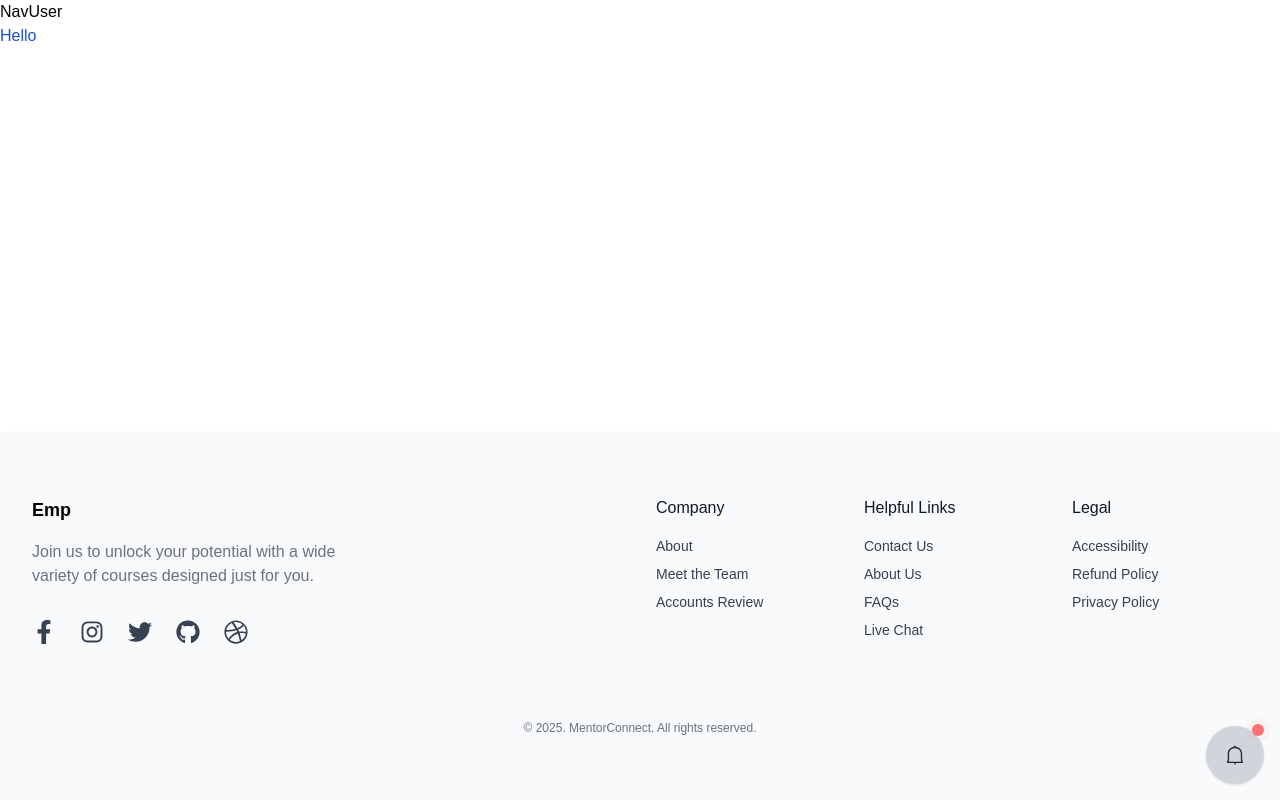
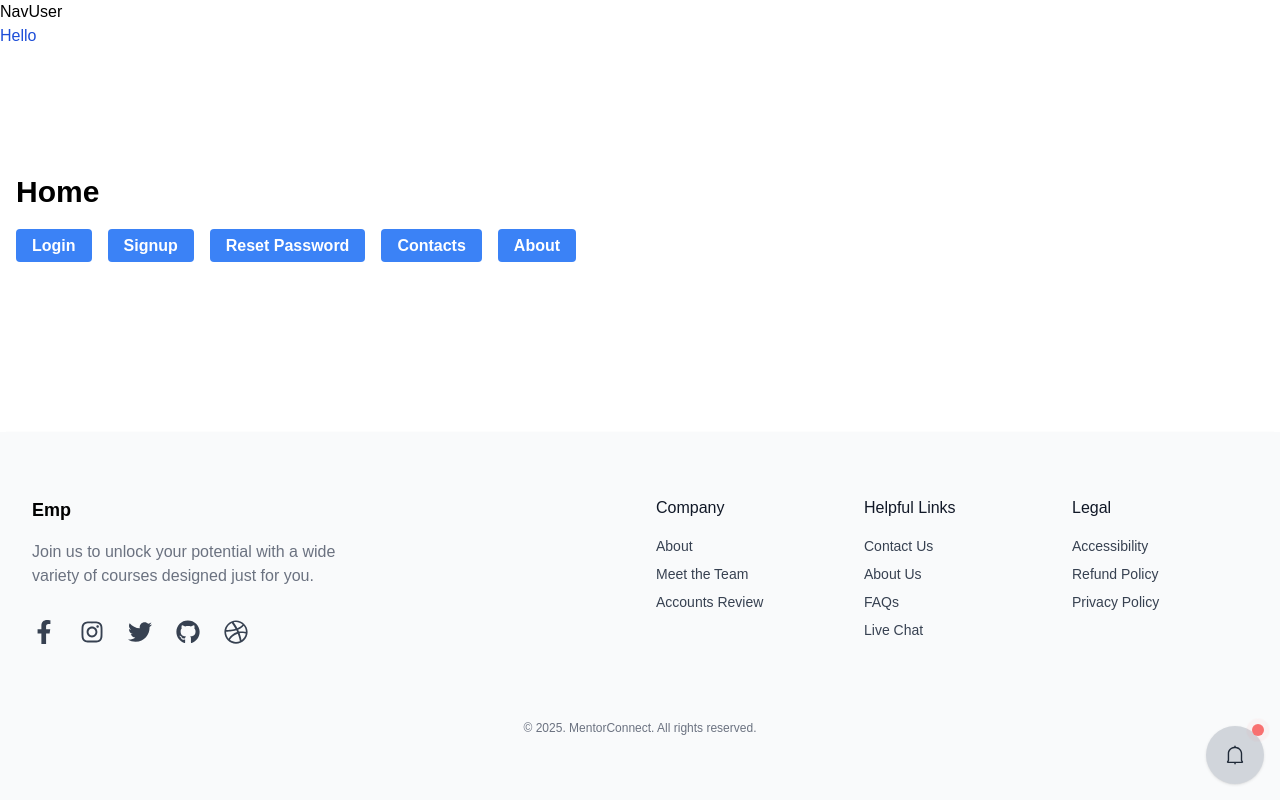
Before and after one commit to NITHINKR06/Employment, a Next.js app: page / in a window 1280 px wide. Built offline with nearby package versions, Linux system fonts and the light colour scheme.

Commit message:
updated the home page...

```diff
--- a/src/app/page.js
+++ b/src/app/page.js
@@ -1,9 +1,68 @@
-import Payment from "@/authentication/Payment";
+import Link from "next/link";
+// import Payment from "@/authentication/Payment";
 
 export default function Home() {
   return (
-    <div className="">
-      {/* <Payment/> */}
+    <div className="container mx-auto px-4 py-8">
+      {/* Page Name */}
+      <h1 className="text-3xl font-bold mb-6">Home</h1>
+
+      {/* Navigation Link */}
+      <nav>
+        <ul className="flex flex-wrap gap-4">
+          <li>
+            <Link
+              href="/auth/login"
+              className="bg-blue-500 hover:bg-blue-700 text-white font-bold py-2 px-4 rounded"
+            >
+              Login
+            </Link>
+          </li>
+          <li>
+            <Link
+              href="/auth/signup"
+              className="bg-blue-500 hover:bg-blue-700 text-white font-bold py-2 px-4 rounded"
+            >
+              Signup
+            </Link>
+          </li>
+          <li>
+            <Link
+              href="/auth/resetpassword"
+              className="bg-blue-500 hover:bg-blue-700 text-white font-bold py-2 px-4 rounded"
+            >
+              Reset Password
+            </Link>
+          </li>
+          <li>
+            <Link
+              href="/contacts"
+              className="bg-blue-500 hover:bg-blue-700 text-white font-bold py-2 px-4 rounded"
+            >
+              Contacts
+            </Link>
+          </li>
+          <li>
+            <Link
+              href="/about"
+              className="bg-blue-500 hover:bg-blue-700 text-white font-bold py-2 px-4 rounded"
+            >
+              About
+            </Link>
+          </li>
+          {/* <li>
+            <Link
+              href="/payment"
+              className="bg-blue-500 hover:bg-blue-700 text-white font-bold py-2 px-4 rounded"
+            >
+              Payment
+            </Link>
+          </li> */}
+        </ul>
+      </nav>
+
+      {/* If you want to render the Payment component on this page, remove the comment */}
+      {/* <Payment /> */}
     </div>
   );
 }
```
